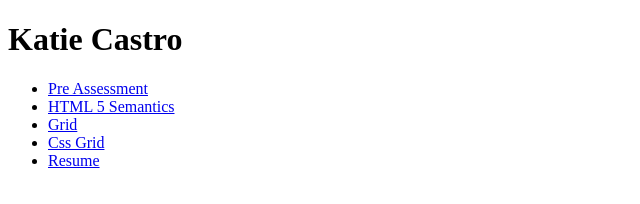
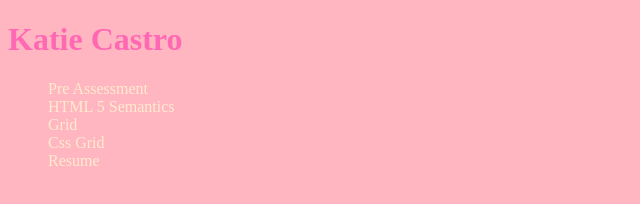
Before and after one commit to KatieRCastro/ifsc-33422, a plain HTML site: page index.html in a window 1280 px wide. Shown: the whole page, without its empty margins (0-640 px from the left). Drawn offline with Linux system fonts and the light colour scheme; files that its build step writes are made by us from their sources.

Commit message:
homepage

```diff
--- /dev/null
+++ b/homepage/css/style.css
@@ -0,0 +1,11 @@
+body {
+  background-color: lightpink;
+  color: hotpink;
+}
+ul {
+  list-style-type: none;
+}
+ul a {
+  text-decoration: none;
+  color: blanchedalmond;
+}
--- a/index.html
+++ b/index.html
@@ -5,7 +5,7 @@
   <title>It Garnet | Katie Castro</title>
   <meta name="description" content="mobile web development work">
   <meta name="author" content="Katie Castro">
-  <link href="html5-boilerplate/dist/css/style.css" rel="stylesheet" />
+  <link href="homepage/css/style.css" rel="stylesheet" />
   <link rel="preconnect" href="https://fonts.googleapis.com">
 <link rel="preconnect" href="https://fonts.gstatic.com" crossorigin>
 <link href="https://fonts.googleapis.com/css2?family=Pinyon+Script&display=swap" rel="stylesheet">
```
